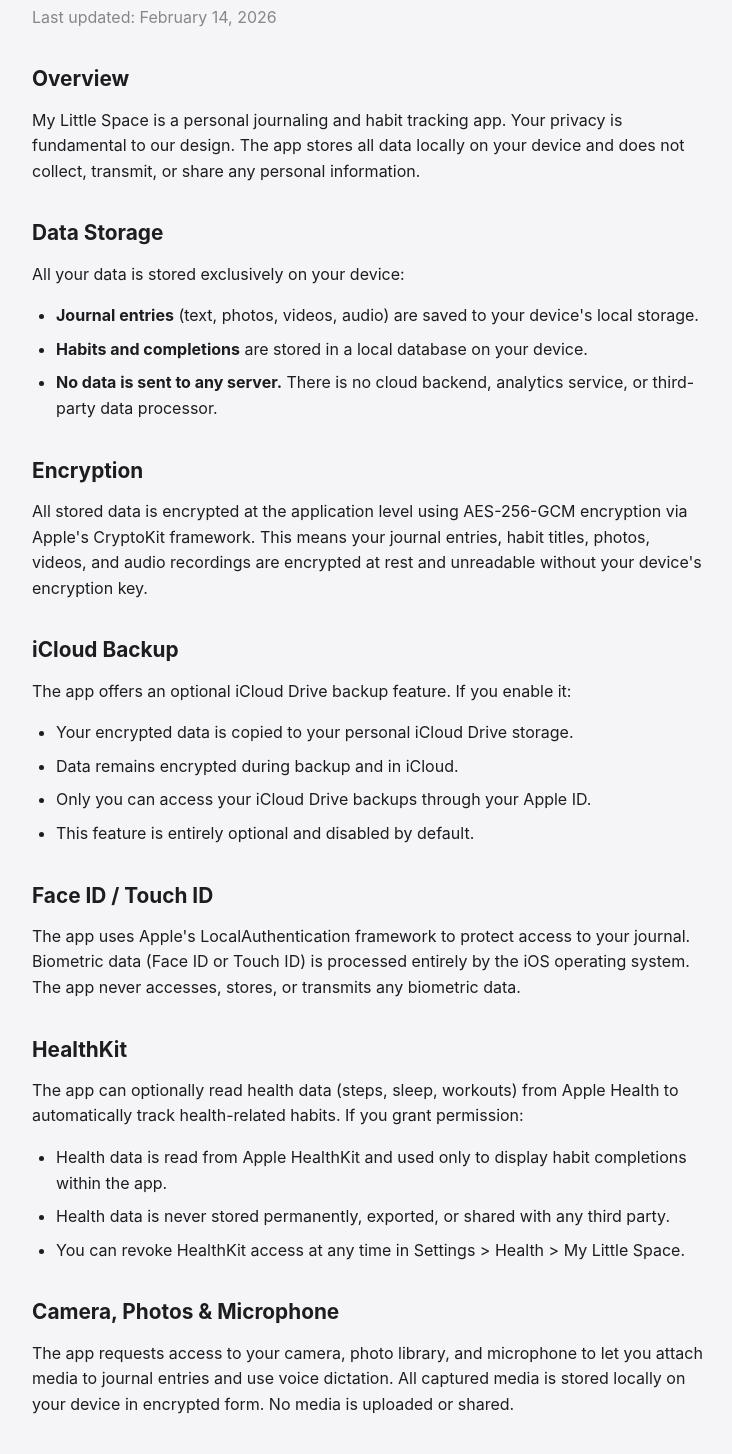
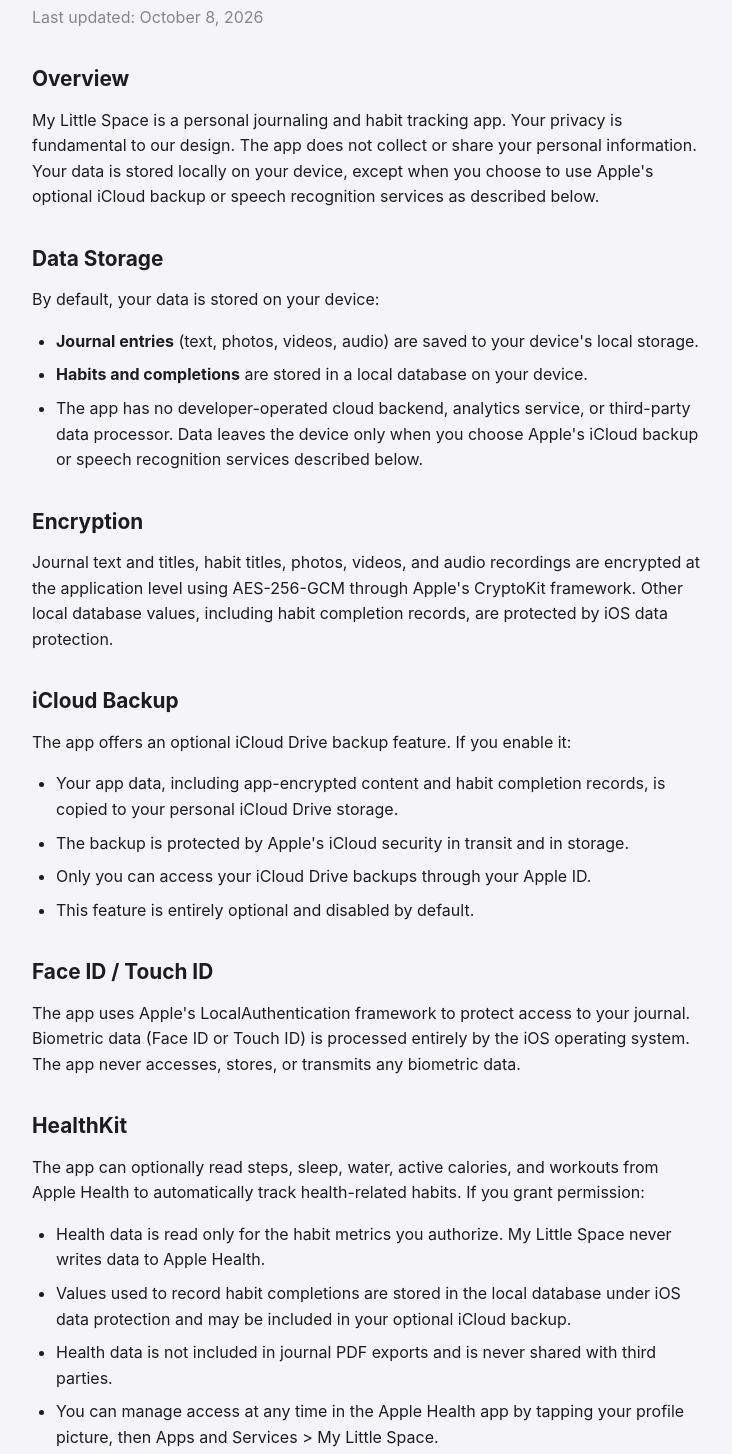
Before and after one commit to udaykanttiwari28-arch/journaling-app-site, a plain HTML site: page privacy.html in a window 1280 px wide. Shown: the part 144-1598 px from the top of the page, without its empty margins (272-1004 px from the left). Drawn offline with Linux system fonts and the light colour scheme.

Commit message:
Clarify privacy and HealthKit data handling

```diff
--- a/privacy.html
+++ b/privacy.html
@@ -56,27 +56,27 @@
     <div class="container">
         <a class="back-link" href="index.html">&larr; Back to Home</a>
         <h1>Privacy Policy</h1>
-        <p class="last-updated">Last updated: February 14, 2026</p>
+        <p class="last-updated">Last updated: October 8, 2026</p>
 
         <h2>Overview</h2>
-        <p>My Little Space is a personal journaling and habit tracking app. Your privacy is fundamental to our design. The app stores all data locally on your device and does not collect, transmit, or share any personal information.</p>
+        <p>My Little Space is a personal journaling and habit tracking app. Your privacy is fundamental to our design. The app does not collect or share your personal information. Your data is stored locally on your device, except when you choose to use Apple's optional iCloud backup or speech recognition services as described below.</p>
 
         <h2>Data Storage</h2>
-        <p>All your data is stored exclusively on your device:</p>
+        <p>By default, your data is stored on your device:</p>
         <ul>
             <li><strong>Journal entries</strong> (text, photos, videos, audio) are saved to your device's local storage.</li>
             <li><strong>Habits and completions</strong> are stored in a local database on your device.</li>
-            <li><strong>No data is sent to any server.</strong> There is no cloud backend, analytics service, or third-party data processor.</li>
+            <li>The app has no developer-operated cloud backend, analytics service, or third-party data processor. Data leaves the device only when you choose Apple's iCloud backup or speech recognition services described below.</li>
         </ul>
 
         <h2>Encryption</h2>
-        <p>All stored data is encrypted at the application level using AES-256-GCM encryption via Apple's CryptoKit framework. This means your journal entries, habit titles, photos, videos, and audio recordings are encrypted at rest and unreadable without your device's encryption key.</p>
+        <p>Journal text and titles, habit titles, photos, videos, and audio recordings are encrypted at the application level using AES-256-GCM through Apple's CryptoKit framework. Other local database values, including habit completion records, are protected by iOS data protection.</p>
 
         <h2>iCloud Backup</h2>
         <p>The app offers an optional iCloud Drive backup feature. If you enable it:</p>
         <ul>
-            <li>Your encrypted data is copied to your personal iCloud Drive storage.</li>
-            <li>Data remains encrypted during backup and in iCloud.</li>
+            <li>Your app data, including app-encrypted content and habit completion records, is copied to your personal iCloud Drive storage.</li>
+            <li>The backup is protected by Apple's iCloud security in transit and in storage.</li>
             <li>Only you can access your iCloud Drive backups through your Apple ID.</li>
             <li>This feature is entirely optional and disabled by default.</li>
         </ul>
@@ -85,15 +85,16 @@
         <p>The app uses Apple's LocalAuthentication framework to protect access to your journal. Biometric data (Face ID or Touch ID) is processed entirely by the iOS operating system. The app never accesses, stores, or transmits any biometric data.</p>
 
         <h2>HealthKit</h2>
-        <p>The app can optionally read health data (steps, sleep, workouts) from Apple Health to automatically track health-related habits. If you grant permission:</p>
+        <p>The app can optionally read steps, sleep, water, active calories, and workouts from Apple Health to automatically track health-related habits. If you grant permission:</p>
         <ul>
-            <li>Health data is read from Apple HealthKit and used only to display habit completions within the app.</li>
-            <li>Health data is never stored permanently, exported, or shared with any third party.</li>
-            <li>You can revoke HealthKit access at any time in Settings > Health > My Little Space.</li>
+            <li>Health data is read only for the habit metrics you authorize. My Little Space never writes data to Apple Health.</li>
+            <li>Values used to record habit completions are stored in the local database under iOS data protection and may be included in your optional iCloud backup.</li>
+            <li>Health data is not included in journal PDF exports and is never shared with third parties.</li>
+            <li>You can manage access at any time in the Apple Health app by tapping your profile picture, then Apps and Services &gt; My Little Space.</li>
         </ul>
 
         <h2>Camera, Photos &amp; Microphone</h2>
-        <p>The app requests access to your camera, photo library, and microphone to let you attach media to journal entries and use voice dictation. All captured media is stored locally on your device in encrypted form. No media is uploaded or shared.</p>
+        <p>The app requests access to your camera, photo library, and microphone to let you attach media to journal entries and use voice dictation. Captured media is stored locally with app-level encryption and may be included in your optional iCloud backup. It is not shared with third parties.</p>
 
         <h2>Speech Recognition</h2>
         <p>The app uses Apple's Speech Recognition framework for voice-to-text dictation. When available, on-device recognition is used. Transcribed text stays in the app and is not sent to any external service beyond Apple's standard speech recognition processing.</p>
```
Also changed, not shown: index.html (+1 -1 lines).
